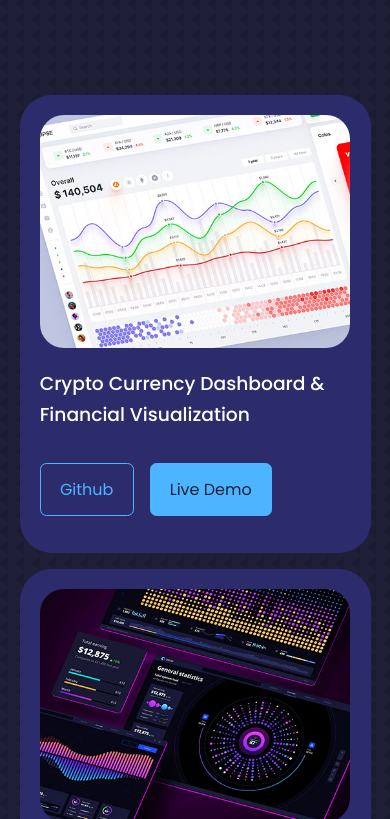
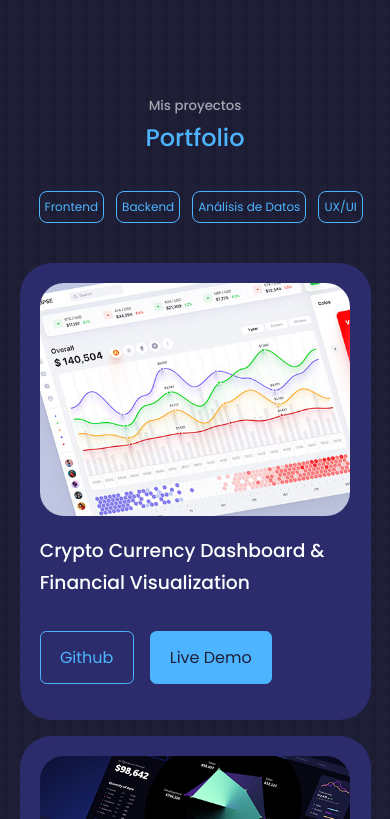
Before and after one commit to WalterNickSuelArroyo/Portfolio-Software-WalterNick, a React (Create React App) app: page / in a window 390 px wide. Shown: the part 3045-3864 px from the top of the page. Built offline with nearby package versions, Linux system fonts and the light colour scheme.

Commit message:
actualizando portafolio, agregando filtro para seccionar proyectos

```diff
--- a/src/components/portfolio/Portfolio.jsx
+++ b/src/components/portfolio/Portfolio.jsx
@@ -10,6 +10,7 @@ const data = [
   {
     id: 1,
     image: IMG1,
+    category: "Frontend",
     title: 'Crypto Currency Dashboard & Financial Visualization',
     github: 'http://github.com',
     demo: 'https://dribbble.com/shots/21808909-NowNow-logo-design'
@@ -17,6 +18,7 @@ const data = [
   {
     id: 2,
     image: IMG2,
+    category: "Backend",
     title: 'Crypto Currency Dashboard & Financial Visualization',
     github: 'http://github.com',
     demo: 'http://dribbble.com/shots/16673715-Crypto-currency.dashboards-and-financial-data-visualization'
@@ -24,6 +26,7 @@ const data = [
   {
     id: 3,
     image: IMG3,
+    category: "Análisis de Datos",
     title: 'Crypto Currency Dashboard & Financial Visualization',
     github: 'http://github.com',
     demo: 'http://dribbble.com/shots/16673715-Crypto-currency.dashboards-and-financial-data-visualization'
@@ -31,6 +34,7 @@ const data = [
   {
     id: 4,
     image: IMG4,
+    category: "UX/UI",
     title: 'Crypto Currency Dashboard & Financial Visualization',
     github: 'http://github.com',
     demo: 'http://dribbble.com/shots/16673715-Crypto-currency.dashboards-and-financial-data-visualization'
@@ -38,6 +42,7 @@ const data = [
   {
     id: 5,
     image: IMG5,
+    category: "Frontend",
     title: 'Crypto Currency Dashboard & Financial Visualization',
     github: 'http://github.com',
     demo: 'http://dribbble.com/shots/16673715-Crypto-currency.dashboards-and-financial-data-visualization'
@@ -45,17 +50,54 @@ const data = [
   {
     id: 6,
     image: IMG6,
+    category: "Backend",
     title: 'Crypto Currency Dashboard & Financial Visualization',
     github: 'http://github.com',
     demo: 'http://dribbble.com/shots/16673715-Crypto-currency.dashboards-and-financial-data-visualization'
-  }
+  },
+  {
+    id: 7,
+    image: IMG1,
+    category: "Frontend",
+    title: 'Crypto Currency Dashboard & Financial Visualization',
+    github: 'http://github.com',
+    demo: 'https://dribbble.com/shots/21808909-NowNow-logo-design'
+  },
 ]
 const Portfolio = () => {
+  const [portafolios, setPortafolios] = useState(data);
+  const [selectTab, setSelectTab] = useState("Frontend");
+  useEffect(() => {
+    if (selectTab === 'Frontend') {
+      const filteredData = data.filter(item => item.category === 'Frontend')
+      setPortafolios(filteredData)
+    }
+    if (selectTab === 'Backend') {
+      const filteredData = data.filter(item => item.category === 'Backend')
+      setPortafolios(filteredData)
+    }
+    if (selectTab === 'Análisis de Datos') {
+      const filteredData = data.filter(item => item.category === 'Análisis de Datos')
+      setPortafolios(filteredData)
+    }
+    if (selectTab === 'UX/UI') {
+      const filteredData = data.filter(item => item.category === 'UX/UI')
+      setPortafolios(filteredData)
+    }
+  }, [selectTab])
   return (
     <section id='portfolio'>
+      <h5>Mis proyectos</h5>
+      <h2>Portfolio</h2>
+      <div className='filtros'>
+        <button className='categoryButton' onClick={()=>setSelectTab('Frontend')}>Frontend</button>
+        <button className='categoryButton' onClick={()=>setSelectTab('Backend')}>Backend</button>
+        <button className='categoryButton' onClick={()=>setSelectTab('Análisis de Datos')}>Análisis de Datos</button>
+        <button className='categoryButton' onClick={()=>setSelectTab('UX/UI')}>UX/UI</button>
+      </div>
       <div className='container portfolio__container'>
         {
-          data.map(({ id, image, title, github, demo }) => {
+          portafolios.map(({ id, image, title, github, demo }) => {
             return (
               <article key={id} className='portfolio__item'>
                 <div className='portfolio__item-image'>
--- a/src/components/portfolio/portfolio.css
+++ b/src/components/portfolio/portfolio.css
@@ -3,6 +3,7 @@
     grid-template-columns: repeat(3, 1fr);
     gap: 2.5rem;
 }
+
 .portfolio__item {
     background: var(--color-bg-variant);
     padding: 1.2rem;
@@ -10,56 +11,78 @@
     border: 1px solid transparent;
     transition: var(--transition);
 }
+
 .portfolio__item:hover {
     border-color: var(--color-primary-variant);
     background: transparent;
 }
+
 .portfolio__item-image {
     border-radius: 1.5rem;
     overflow: hidden;
 }
+
 .portfolio__item h3 {
     margin: 1.2rem 0 2rem;
 }
+
 .portfolio__item-cta {
     display: flex;
     gap: 1rem;
     margin-bottom: 1rem;
 }
+
+
+.filtros {
+    display: flex;
+    gap: 12px;
+    /* Este valor puedes ajustarlo según necesites */
+    justify-content: flex-end;
+    /* margin-right: 240px; */
+    margin-bottom: 40px;
+    position: relative;
+    right: 12.5%;
+}
+
+.categoryButton {
+    color: #4db5ff;
+    border: 1px solid #4db5ff;
+    padding: 10px 18px;
+    border-radius: 8px;
+    background-color: transparent;
+    cursor: pointer;
+    font-size: 0.90rem;
+    line-height: 1.25rem;
+    font-family: 'Poppins', sans-serif;
+}
+
+.categoryButton:hover {
+    background-color: #e5e7eb;
+    color: rgb(63, 60, 60);
+}
+
 /* =============== MEDIA QUERIES (MEDIUM DEVICES) ==============*/
 @media screen and (max-width: 1024px) {
     .portfolio__container {
         grid-template-columns: 1fr 1fr;
         gap: 1.2rem;
     }
+    .filtros {
+        right: 7%;
+    }
 }
+
 /* =============== MEDIA QUERIES (SMALL DEVICES) ==============*/
 @media screen and (max-width: 600px) {
     .portfolio__container {
         grid-template-columns: 1fr;
         gap: 1rem;
     }
+    .filtros {
+        right: 7%;
+    }
+    .categoryButton {
+        font-size: 0.75rem;
+        padding: 5px;
+    }
 }
-
-.filtros {
-    display: flex;
-    gap: 12px; /* Este valor puedes ajustarlo según necesites */
-    justify-content: flex-end;
-    margin-right: 240px;
-    margin-bottom: 40px;
-  }
-
-  .button {
-    color: #6b7280; /* Color del texto, equivalente a text-smallTextColor en Tailwind */
-    border: 1px solid #6b7280; /* Borde sólido con el color del texto */
-    padding: 8px 16px; /* Espaciado interno, py-2 px-4 en Tailwind */
-    border-radius: 8px; /* Bordes redondeados, equivalente a rounded-[8px] */
-    background-color: transparent; /* Fondo transparente */
-    cursor: pointer; /* Cursor como puntero para indicar que es clickeable */
-    font-size: 0.875rem; /* Tamaño del texto, equivalente a text-small en Tailwind */
-    line-height: 1.25rem; /* Altura de línea, para un mejor aspecto visual */
-  }
-
-  .button:hover {
-    background-color: #e5e7eb; /* Cambio de color de fondo al pasar el mouse */
-  }
```
